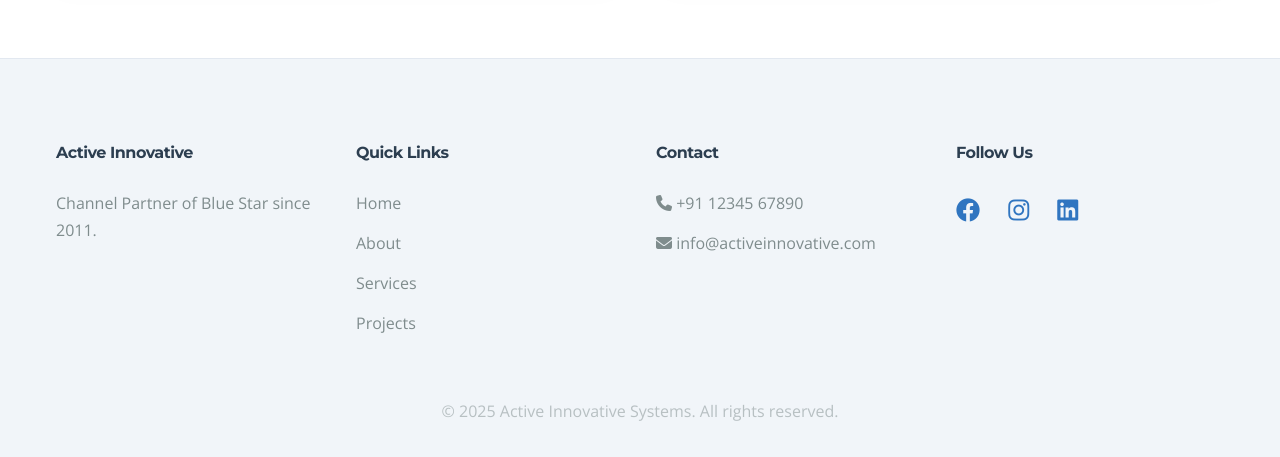
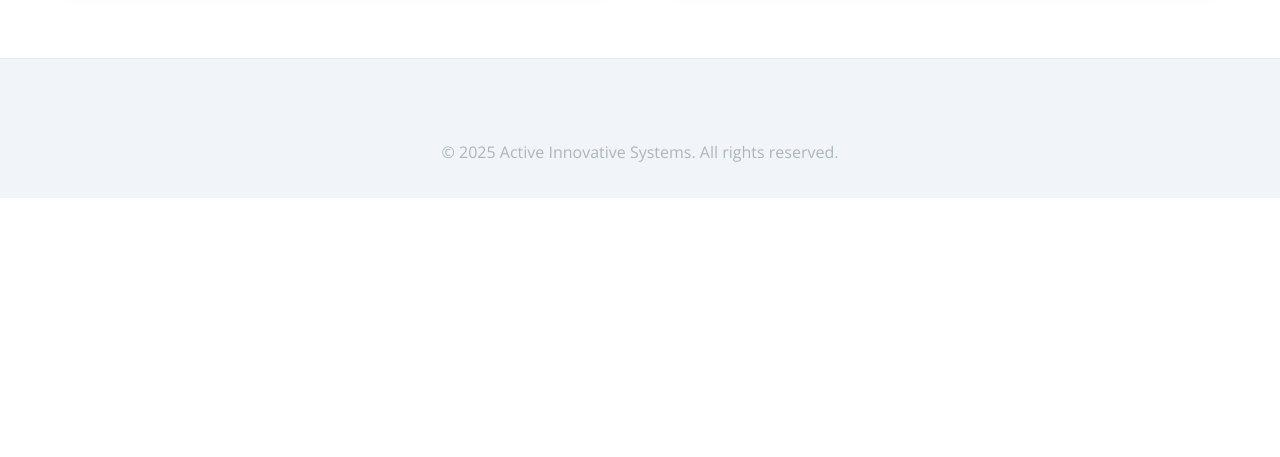
Before and after one commit to SREYASPATTAMBI/activeinnovative, a plain HTML site: page index.html in a window 1280 px wide. Shown: the part 6396-6853 px from the top of the page. After the commit the page ends 6594 px from the top, so only its background shows below. Drawn offline with nearby package versions, Linux system fonts and the light colour scheme.

Commit message:
Add files via upload

```diff
--- a/index.html
+++ b/index.html
@@ -584,45 +584,13 @@
 
     <!-- Footer -->
     <footer class="footer">
-        <div class="container">
-            <div class="grid grid-4">
-                <div>
-                    <h4>Active Innovative</h4>
-                    <p>Channel Partner of Blue Star since 2011.</p>
-                </div>
-                <div>
-                    <h4>Quick Links</h4>
-                    <ul class="footer-links">
-                        <li><a href="index.html">Home</a></li>
-                        <li><a href="#about">About</a></li>
-                        <li><a href="#services">Services</a></li>
-                        <li><a href="#projects">Projects</a></li>
-                    </ul>
-                </div>
-                <div>
-                    <h4>Contact</h4>
-                    <ul class="footer-links">
-                        <li><i class="fas fa-phone"></i> +91 12345 67890</li>
-                        <li><i class="fas fa-envelope"></i> info@activeinnovative.com</li>
-                    </ul>
-                </div>
-                <div>
-                    <h4>Follow Us</h4>
-                    <div class="social-icons">
-                        <a href="#"><i class="fab fa-facebook"></i></a>
-                        <a href="#"><i class="fab fa-instagram"></i></a>
-                        <a href="#"><i class="fab fa-linkedin"></i></a>
-                    </div>
-                </div>
-            </div>
-            <div class="text-center" style="margin-top: 3rem; opacity: 0.5;">
-                <p>&copy; 2025 Active Innovative Systems. All rights reserved.</p>
-            </div>
+        <div class="container text-center">
+            <p style="opacity: 0.6;">&copy; 2025 Active Innovative Systems. All rights reserved.</p>
         </div>
     </footer>
 
     <!-- Main JS -->
-    <script src="js/main.js"></script>
+    <script src="./js/main.js"></script>
 </body>
 
 </html>
```
